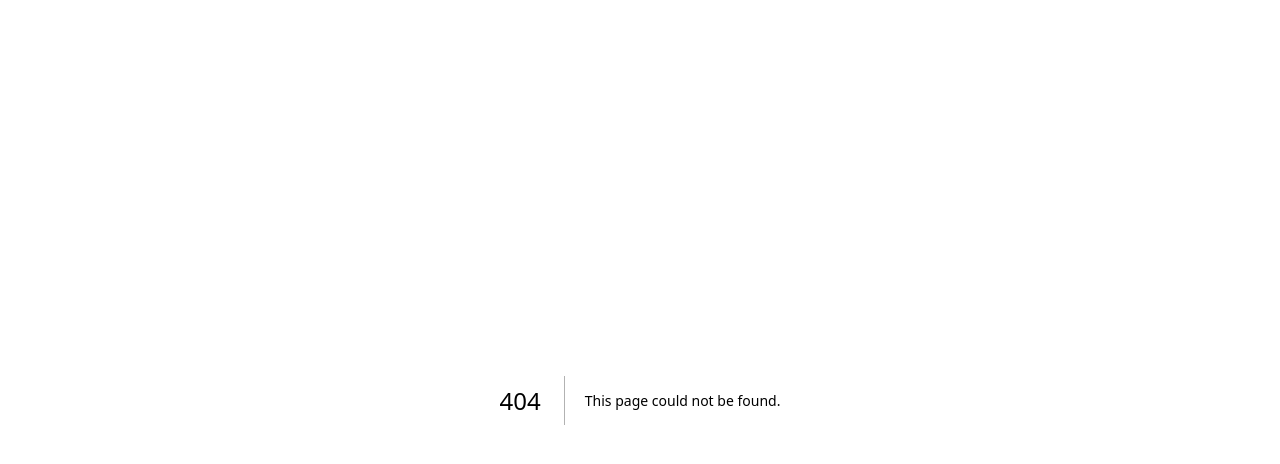
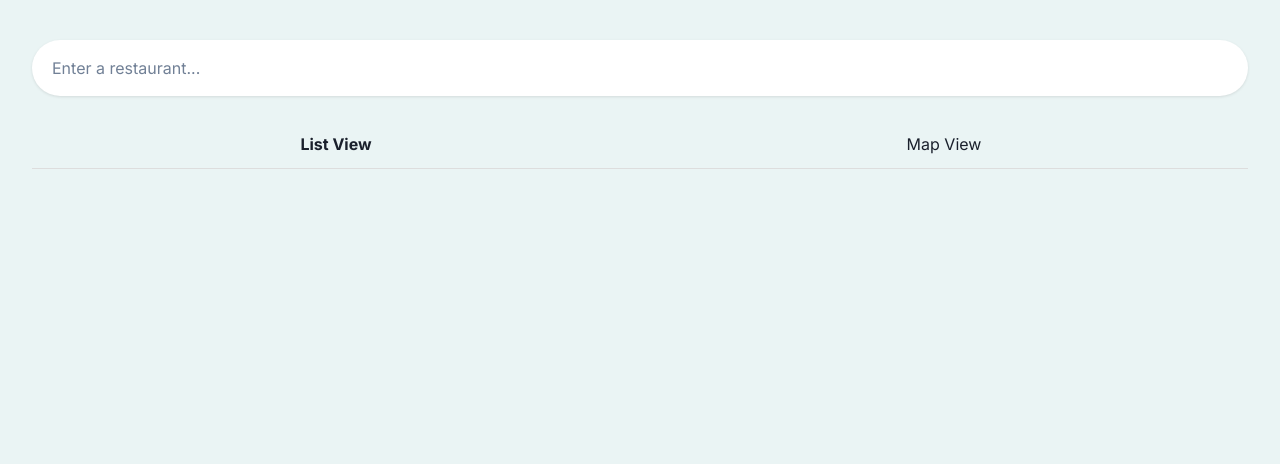
Before and after one commit to sumedhkane03/smartbytes-henhacks25, a Next.js app: page /map in a window 1280 px wide. Before the commit this address had no page. Shown: the top 464 px of the page. Built offline with nearby package versions, Linux system fonts and the light colour scheme.

Commit message:
Resolved merge conflicts and applied stash

```diff
--- /dev/null
+++ b/src/app/map/page.css
@@ -0,0 +1,59 @@
+.page-container {
+  min-height: 100vh;
+  background-color: #eaf4f4;
+  padding: 16px;
+  display: flex;
+  flex-direction: column;
+  align-items: center;
+}
+
+.search-container {
+  margin: 24px 16px 24px;
+  width: calc(100% - 32px);
+}
+
+.search-bar {
+  display: flex;
+  align-items: center;
+  width: 100%;
+  height: 56px;
+  border: none;
+  border-radius: 50px;
+  padding: 12px 20px;
+  background-color: #ffffff;
+  box-shadow: 0 1px 3px rgba(0, 0, 0, 0.1);
+}
+
+.search-input {
+  outline: none;
+  font-size: 1.125rem;
+  padding: 8px;
+  width: 100%;
+  border: none;
+}
+
+/* Toggle container for view selection */
+.toggle-container {
+  display: flex;
+  justify-content: center;
+  margin-bottom: 16px;
+}
+
+.toggle-button {
+  background-color: #a4c3b2;
+  color: black;
+  font-weight: bold;
+  padding: 8px 16px;
+  border: none;
+  border-radius: 9999px;
+  cursor: pointer;
+  margin: 0 8px;
+  transition:
+    background-color 0.3s,
+    color 0.3s;
+}
+
+.toggle-button.active {
+  background-color: #6b9080;
+  color: #fff;
+}
--- /dev/null
+++ b/src/app/map/page.tsx
@@ -0,0 +1,83 @@
+"use client";
+
+import React, { useState } from "react";
+import { Input } from "@chakra-ui/input";
+import { useRouter } from "next/navigation";
+import Card from "../../components/card"; // adjust path if necessary
+import "./page.css";
+
+// Import local images from /src/app/images
+import mcdBanner from "../images/mcdonalds-banner.jpeg";
+import mcdLogo from "../images/mcdonalds-logo.png";
+
+export default function SimpleSearchPage() {
+  const [searchQuery, setSearchQuery] = useState("");
+  const [activeTab, setActiveTab] = useState("list");
+  const router = useRouter();
+
+  return (
+    <div className="page-container">
+      {/* Search Bar */}
+      <div className="search-container">
+        <div className="search-bar">
+          <Input
+            variant="unstyled"
+            placeholder="Enter a restaurant..."
+            value={searchQuery}
+            onChange={(e) => setSearchQuery(e.target.value)}
+            className="search-input"
+          />
+        </div>
+      </div>
+      {/* Tab Navigation */}
+      <div
+        style={{
+          display: "flex",
+          justifyContent: "center",
+          borderBottom: "1px solid #ddd",
+          width: "100%",
+          maxWidth: "calc(100% - 32px)",
+        }}
+      >
+        <button
+          style={{
+            flex: 1,
+            padding: "12px",
+            textAlign: "center",
+            fontWeight: activeTab === "list" ? "bold" : "normal",
+            borderBottom: activeTab === "list" ? "3px solid black" : "none",
+            background: "none",
+            border: "none",
+            fontSize: "16px",
+            cursor: "pointer",
+          }}
+          onClick={() => {
+            setActiveTab("list");
+            router.push("/dashboard");
+          }}
+        >
+          List View
+        </button>
+        <button
+          style={{
+            flex: 1,
+            padding: "12px",
+            textAlign: "center",
+            fontWeight: activeTab === "map" ? "bold" : "normal",
+            borderBottom: activeTab === "map" ? "3px solid black" : "none",
+            background: "none",
+            border: "none",
+            fontSize: "16px",
+            cursor: "pointer",
+          }}
+          onClick={() => {
+            setActiveTab("map");
+            router.push("/map");
+          }}
+        >
+          Map View
+        </button>
+      </div>
+    </div>
+  );
+}
```
